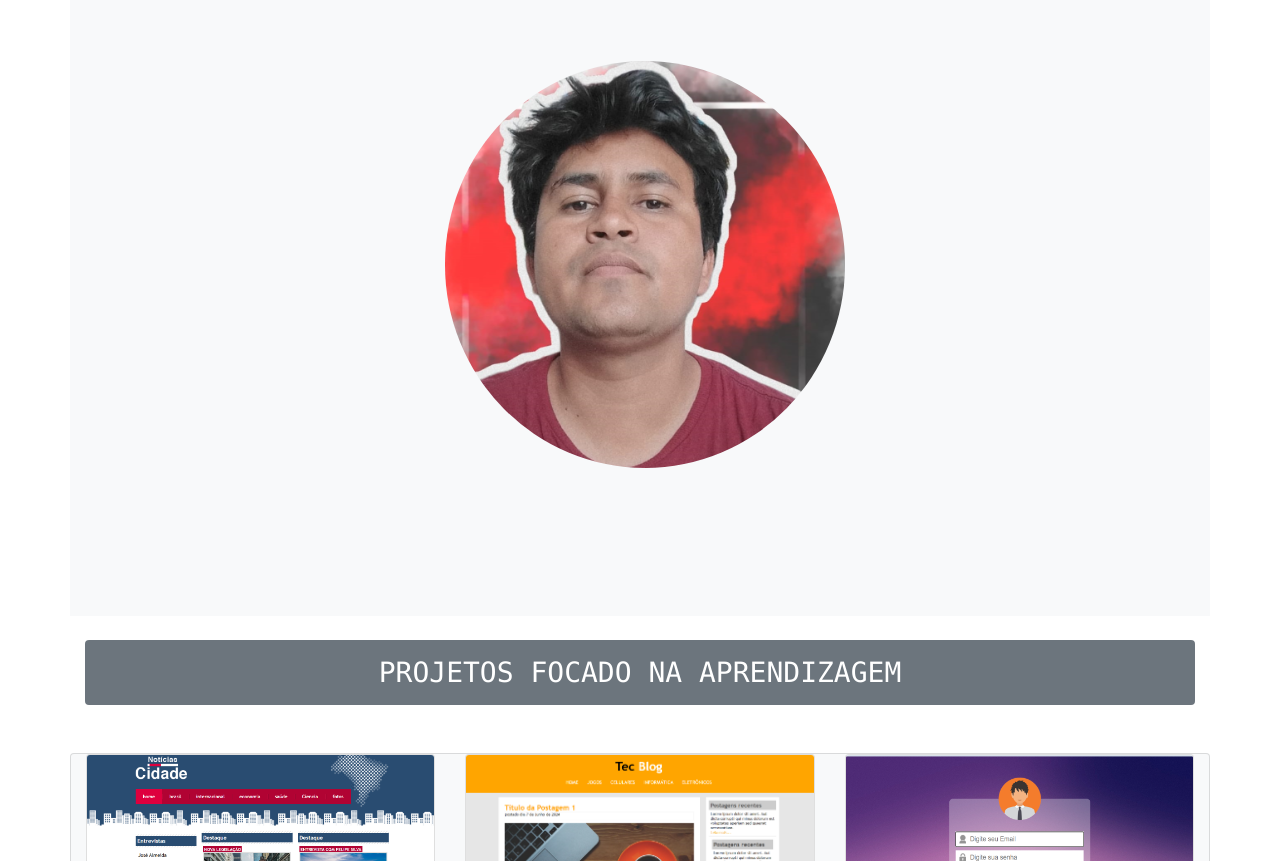
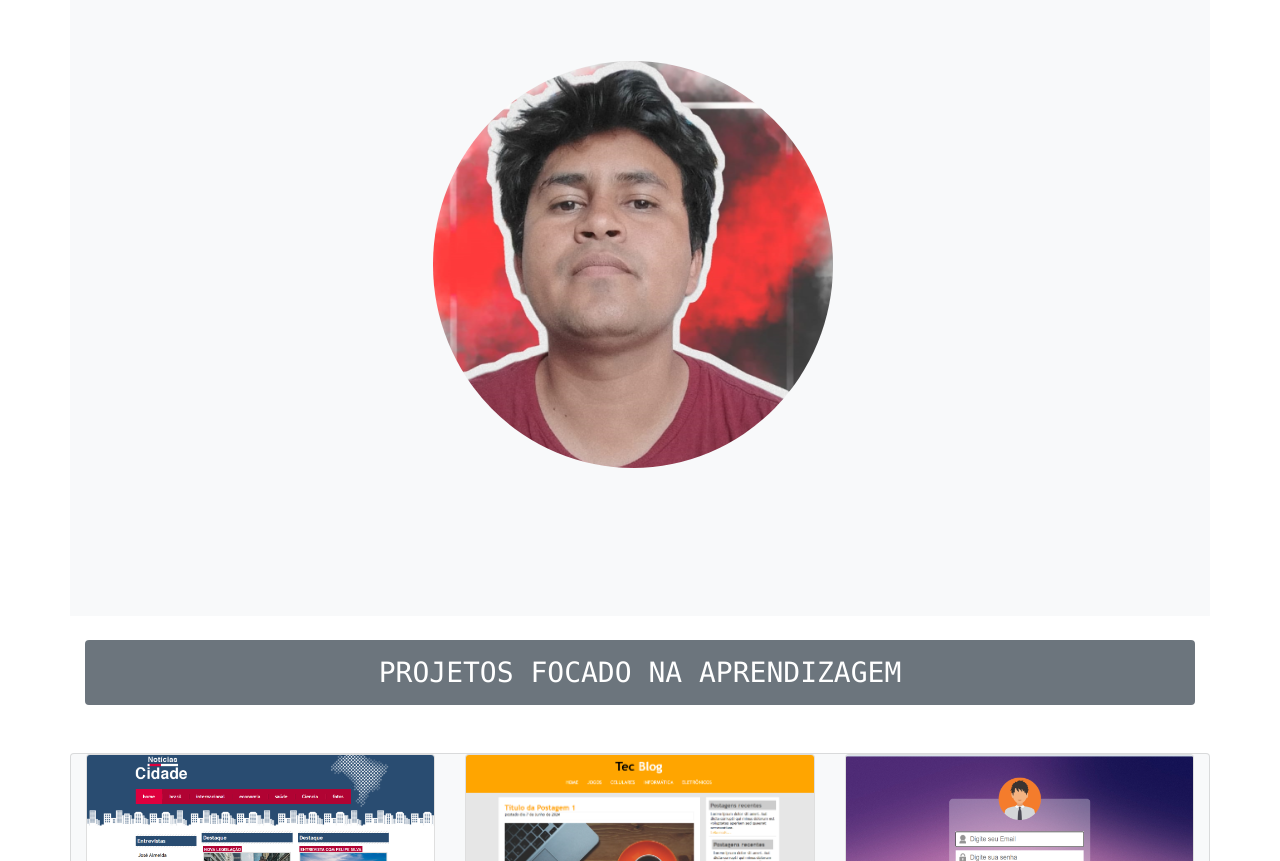
Before and after one commit to rodrigo1821/joe182, a plain HTML site: page index.html in a window 1280 px wide. Shown: the part 1137-1998 px from the top of the page. Drawn offline with nearby package versions, Linux system fonts and the light colour scheme.

Commit message:
index.html

```diff
--- a/index.html
+++ b/index.html
@@ -134,10 +134,10 @@
                   </div>
                 </div>
 
-               <div class=" ml-3 container d-flex justify-content-center">
+               <div class="  container d-flex justify-content-center">
                 <div class="d-flex justify-content-center">
                  <div class="  col-md-12 col-sm-6 col-xs-6  ">
-                   <img width="400" src="img/foto.png" class="  mb-5  rounded rounded-circle img-fluid ml-4">
+                   <img width="400" src="img/foto.png" class="  mb-5  rounded rounded-circle img-fluid ml-3">
                       </div>
                      </div>
                    </div>
```
